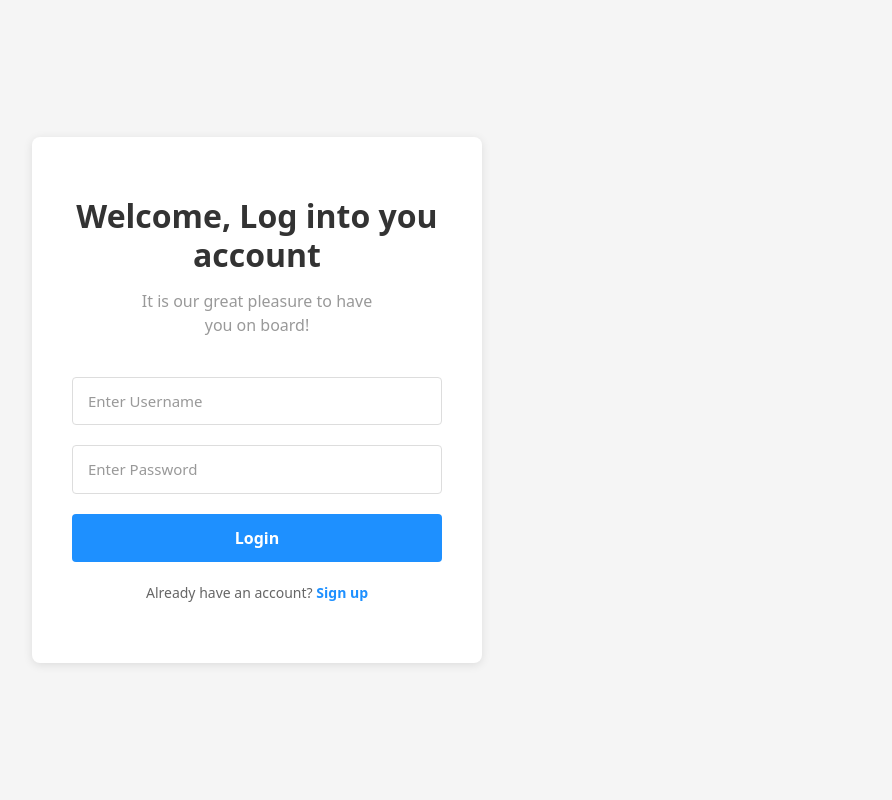
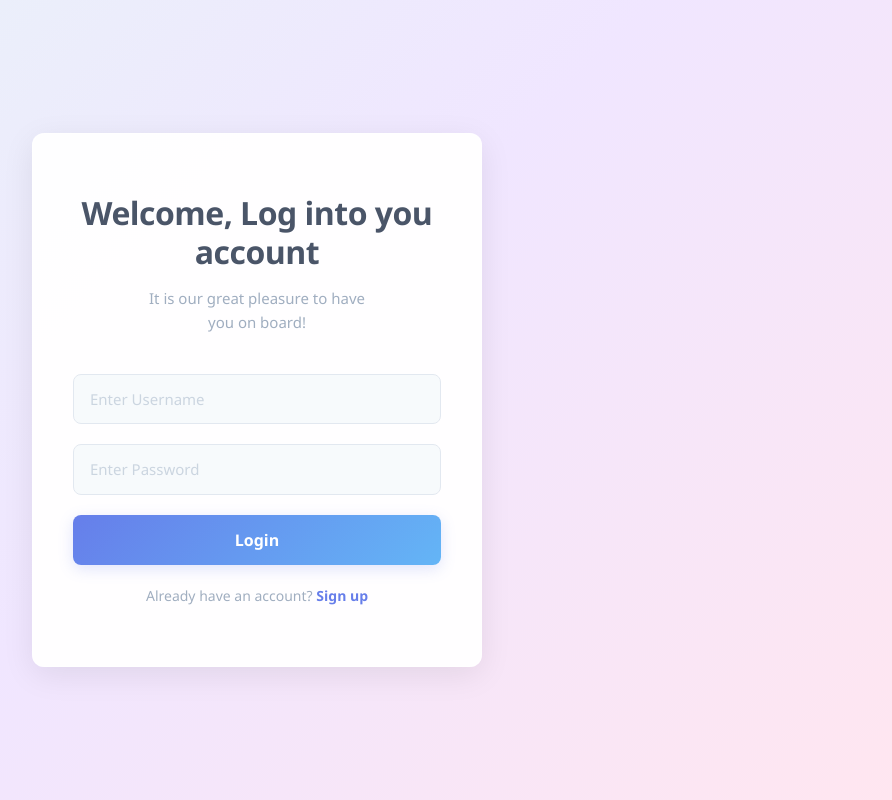
Before and after one commit to RUTVIK-ZAPADIYA/school-erp, a PHP site: page /login.php in a window 1280 px wide. Shown: the whole page, without its empty margins (383-1275 px from the left). Run offline with PHP 8.4, Linux system fonts and the light colour scheme.

Commit message:
Update login.php

```diff
--- a/login.php
+++ b/login.php
@@ -7,76 +7,94 @@
     <link href="https://cdn.jsdelivr.net/npm/bootstrap@5.3.8/dist/css/bootstrap.min.css" rel="stylesheet" integrity="sha384-sRIl4kxILFvY47J16cr9ZwB07vP4J8+LH7qKQnuqkuIAvNWLzeN8tE5YBujZqJLB" crossorigin="anonymous">
     <style>
       body {
-        background: #f5f5f5;
+        background: linear-gradient(135deg, #e8f4f8 0%, #f0e6ff 50%, #ffe6f0 100%);
         display: flex;
         justify-content: center;
         align-items: center;
         height: 100vh;
         margin: 0;
+        font-family: 'Segoe UI', Tahoma, Geneva, Verdana, sans-serif;
       }
       .login-container {
         width: 100%;
         max-width: 450px;
-        background-color: white;
+        background: rgba(255, 255, 255, 0.95);
         padding: 60px 40px;
-        border-radius: 8px;
-        box-shadow: 0 2px 10px rgba(0, 0, 0, 0.1);
+        border-radius: 12px;
+        box-shadow: 0 8px 32px rgba(0, 0, 0, 0.08);
+        border: 1px solid rgba(255, 255, 255, 0.6);
       }
       .login-container h1 {
         font-size: 32px;
-        color: #333;
+        color: #4a5568;
         text-align: center;
         margin-bottom: 15px;
-        font-weight: 600;
+        font-weight: 700;
+        letter-spacing: -0.5px;
       }
       .login-container .subtitle {
         text-align: center;
-        color: #999;
+        color: #a0aec0;
         margin-bottom: 40px;
-        font-size: 16px;
+        font-size: 15px;
+        line-height: 1.6;
       }
       .form-control {
-        padding: 12px 15px;
+        padding: 13px 16px;
         margin-bottom: 20px;
-        border: 1px solid #ddd;
-        border-radius: 4px;
+        border: 1.5px solid #e2e8f0;
+        border-radius: 8px;
         font-size: 15px;
+        color: #2d3748;
+        transition: all 0.3s ease;
+        background-color: #f7fafc;
       }
       .form-control::placeholder {
-        color: #999;
+        color: #cbd5e0;
       }
       .form-control:focus {
-        border-color: #1e90ff;
-        box-shadow: 0 0 0 0.2rem rgba(30, 144, 255, 0.25);
+        border-color: #81e6d9;
+        background-color: #ffffff;
+        box-shadow: 0 0 0 3px rgba(129, 230, 217, 0.1);
+        outline: none;
       }
       .btn-login {
         width: 100%;
-        padding: 12px;
-        background-color: #1e90ff;
+        padding: 13px;
+        background: linear-gradient(135deg, #667eea 0%, #64b5f6 100%);
         color: white;
         border: none;
-        border-radius: 4px;
+        border-radius: 8px;
         font-size: 16px;
         font-weight: 600;
         cursor: pointer;
         margin-bottom: 20px;
+        transition: all 0.3s ease;
+        box-shadow: 0 4px 15px rgba(102, 126, 234, 0.2);
       }
       .btn-login:hover {
-        background-color: #1873cc;
+        background: linear-gradient(135deg, #5a67d8 0%, #42a5f5 100%);
+        transform: translateY(-2px);
+        box-shadow: 0 6px 25px rgba(102, 126, 234, 0.3);
         color: white;
         text-decoration: none;
       }
+      .btn-login:active {
+        transform: translateY(0);
+      }
       .login-footer {
         text-align: center;
-        color: #666;
+        color: #a0aec0;
         font-size: 14px;
       }
       .login-footer a {
-        color: #1e90ff;
+        color: #667eea;
         text-decoration: none;
         font-weight: 600;
+        transition: color 0.3s ease;
       }
       .login-footer a:hover {
+        color: #5a67d8;
         text-decoration: underline;
       }
     </style>
```
